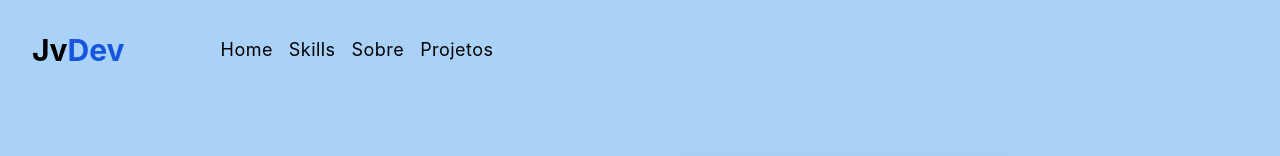
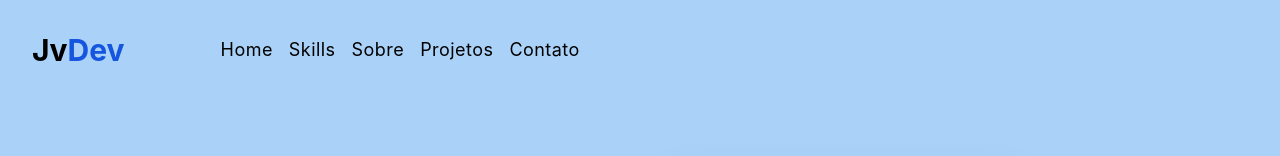
Before and after one commit to JoaoVitorRamos7/portfolio, a React (Vite) app: page / in a window 1280 px wide. Shown: the top 156 px of the page. Built offline with nearby package versions, Linux system fonts and the light colour scheme.

Commit message:
feat: Adicionar no navbar seção de contato

```diff
--- a/src/pages/HomePage/Header/index.jsx
+++ b/src/pages/HomePage/Header/index.jsx
@@ -23,6 +23,9 @@ function Header() {
             </a>
             <a className="capitalize text-lg tracking-wide hover:text-blue-400 duration-300 " href="#Projects">
               Projetos
+            </a>
+            <a className="capitalize text-lg tracking-wide hover:text-blue-400 duration-300 " href="#Contact">
+              Contato
             </a>
           </div>
         </div>
```
